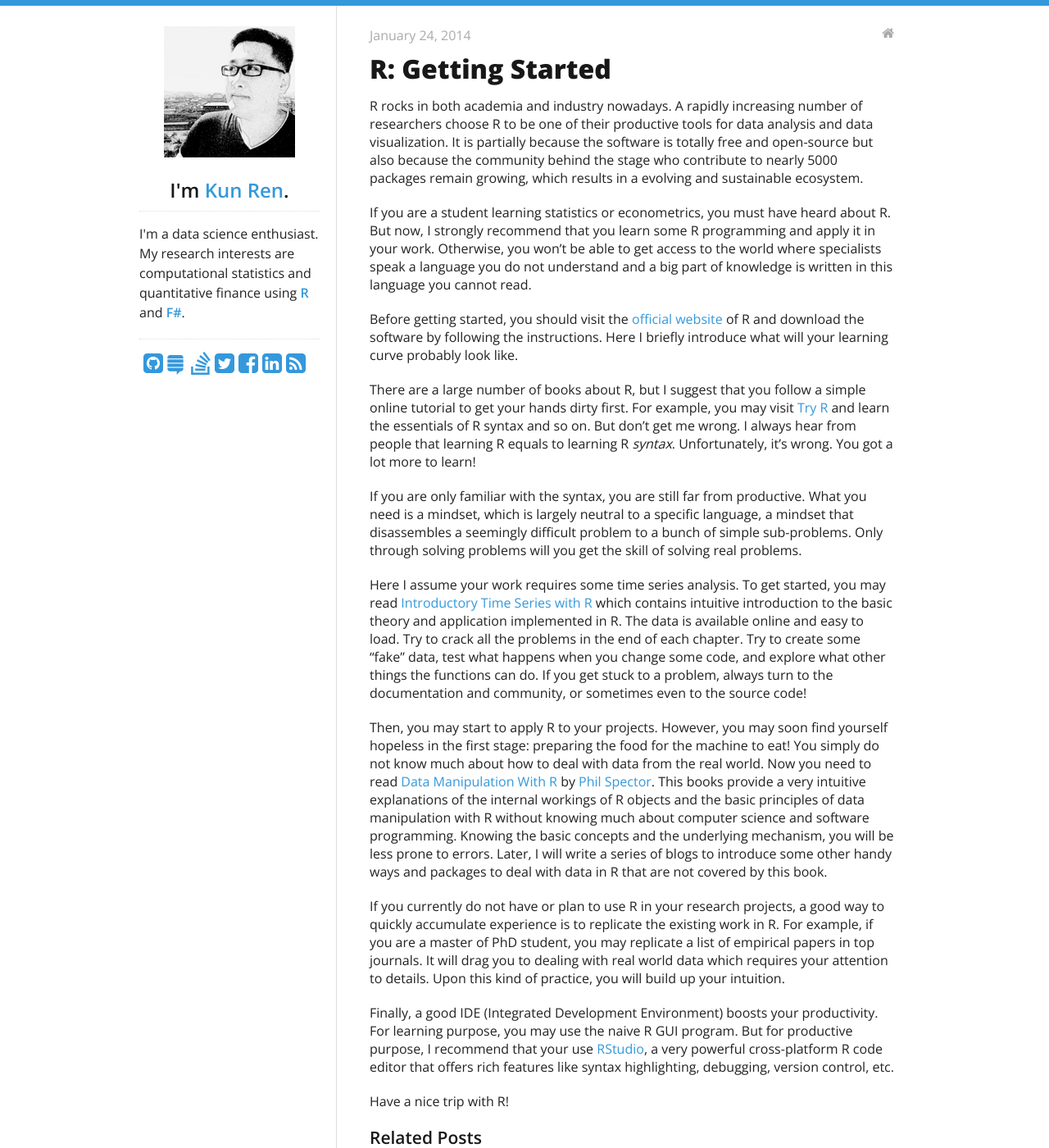
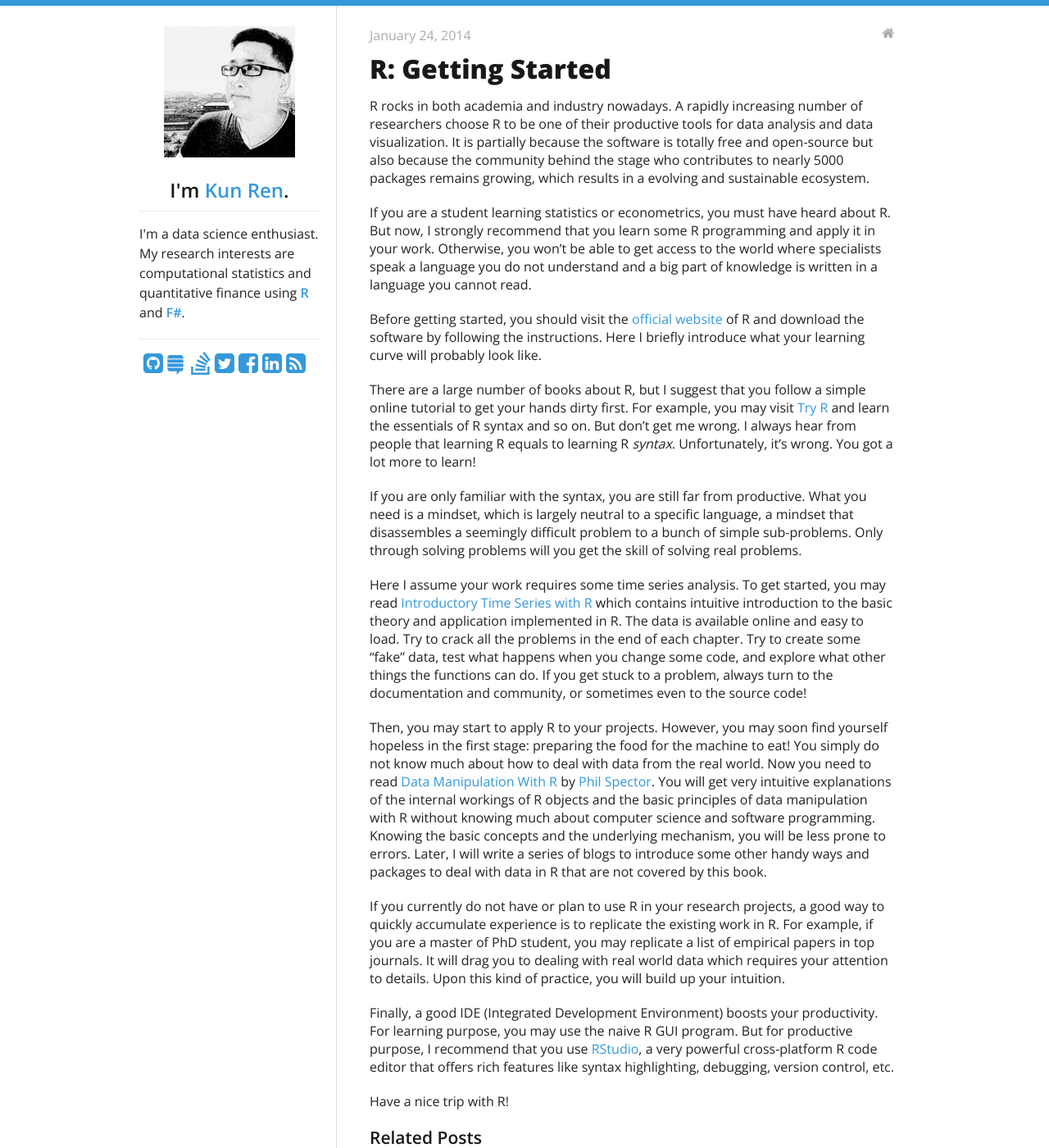
Before and after one commit to harryprince/renkun-ken.github.io, a Jekyll site: the page built from _posts/2014-01-24-r-getting-started.md, in a window 1280 px wide and 1400 px high. Shown: the whole window at 82% size. Built offline with Jekyll 4.4.1, drawn with Linux system fonts in a browser that asks for light colours; nearby versions of some CDN libraries.

Commit message:
typo fixed

```diff
--- a/_posts/2014-01-24-r-getting-started.md
+++ b/_posts/2014-01-24-r-getting-started.md
@@ -5,11 +5,11 @@
 - blog
 ---
 
-R rocks in both academia and industry nowadays. A rapidly increasing number of researchers choose R to be one of their productive tools for data analysis and data visualization. It is partially because the software is totally free and open-source but also because the community behind the stage who contribute to nearly 5000 packages remain growing, which results in a evolving and sustainable ecosystem.
+R rocks in both academia and industry nowadays. A rapidly increasing number of researchers choose R to be one of their productive tools for data analysis and data visualization. It is partially because the software is totally free and open-source but also because the community behind the stage who contributes to nearly 5000 packages remains growing, which results in a evolving and sustainable ecosystem.
 
-If you are a student learning statistics or econometrics, you must have heard about R. But now, I strongly recommend that you learn some R programming and apply it in your work. Otherwise, you won't be able to get access to the world where specialists speak a language you do not understand and a big part of knowledge is written in this language you cannot read.
+If you are a student learning statistics or econometrics, you must have heard about R. But now, I strongly recommend that you learn some R programming and apply it in your work. Otherwise, you won't be able to get access to the world where specialists speak a language you do not understand and a big part of knowledge is written in a language you cannot read.
 
-Before getting started, you should visit the [official website](http://www.r-project.com) of R and download the software by following the instructions. Here I briefly introduce what will your learning curve probably look like.
+Before getting started, you should visit the [official website](http://www.r-project.com) of R and download the software by following the instructions. Here I briefly introduce what your learning curve will probably look like.
 
 There are a large number of books about R, but I suggest that you follow a simple online tutorial to get your hands dirty first. For example, you may visit [Try R](http://tryr.codeschool.com/) and learn the essentials of R syntax and so on. But don't get me wrong. I always hear from people that learning R equals to learning R *syntax*. Unfortunately, it's wrong. You got a lot more to learn!
 
@@ -17,10 +17,10 @@
 
 Here I assume your work requires some time series analysis. To get started, you may read [Introductory Time Series with R](http://www.amazon.com/Introductory-Time-Series-Paul-Cowpertwait/dp/0387886974) which contains intuitive introduction to the basic theory and application implemented in R. The data is available online and easy to load. Try to crack all the problems in the end of each chapter. Try to create some "fake" data, test what happens when you change some code, and explore what other things the functions can do. If you get stuck to a problem, always turn to the documentation and community, or sometimes even to the source code!
 
-Then, you may start to apply R to your projects. However, you may soon find yourself hopeless in the first stage: preparing the food for the machine to eat! You simply do not know much about how to deal with data from the real world. Now you need to read [Data Manipulation With R](http://www.springer.com/statistics/computational+statistics/book/978-0-387-74730-9) by [Phil Spector](http://www.stat.berkeley.edu/~spector/). This books provide a very intuitive explanations of the internal workings of R objects and the basic principles of data manipulation with R without knowing much about computer science and software programming. Knowing the basic concepts and the underlying mechanism, you will be less prone to errors. Later, I will write a series of blogs to introduce some other handy ways and packages to deal with data in R that are not covered by this book.
+Then, you may start to apply R to your projects. However, you may soon find yourself hopeless in the first stage: preparing the food for the machine to eat! You simply do not know much about how to deal with data from the real world. Now you need to read [Data Manipulation With R](http://www.springer.com/statistics/computational+statistics/book/978-0-387-74730-9) by [Phil Spector](http://www.stat.berkeley.edu/~spector/). You will get very intuitive explanations of the internal workings of R objects and the basic principles of data manipulation with R without knowing much about computer science and software programming. Knowing the basic concepts and the underlying mechanism, you will be less prone to errors. Later, I will write a series of blogs to introduce some other handy ways and packages to deal with data in R that are not covered by this book.
 
 If you currently do not have or plan to use R in your research projects, a good way to quickly accumulate experience is to replicate the existing work in R. For example, if you are a master of PhD student, you may replicate a list of empirical papers in top journals. It will drag you to dealing with real world data which requires your attention to details. Upon this kind of practice, you will build up your intuition.
 
-Finally, a good IDE (Integrated Development Environment) boosts your productivity. For learning purpose, you may use the naive R GUI program. But for productive purpose, I recommend that your use [RStudio](http://www.rstudio.com/), a very powerful cross-platform R code editor that offers rich features like syntax highlighting, debugging, version control, etc.
+Finally, a good IDE (Integrated Development Environment) boosts your productivity. For learning purpose, you may use the naive R GUI program. But for productive purpose, I recommend that you use [RStudio](http://www.rstudio.com/), a very powerful cross-platform R code editor that offers rich features like syntax highlighting, debugging, version control, etc.
 
 Have a nice trip with R!
```
